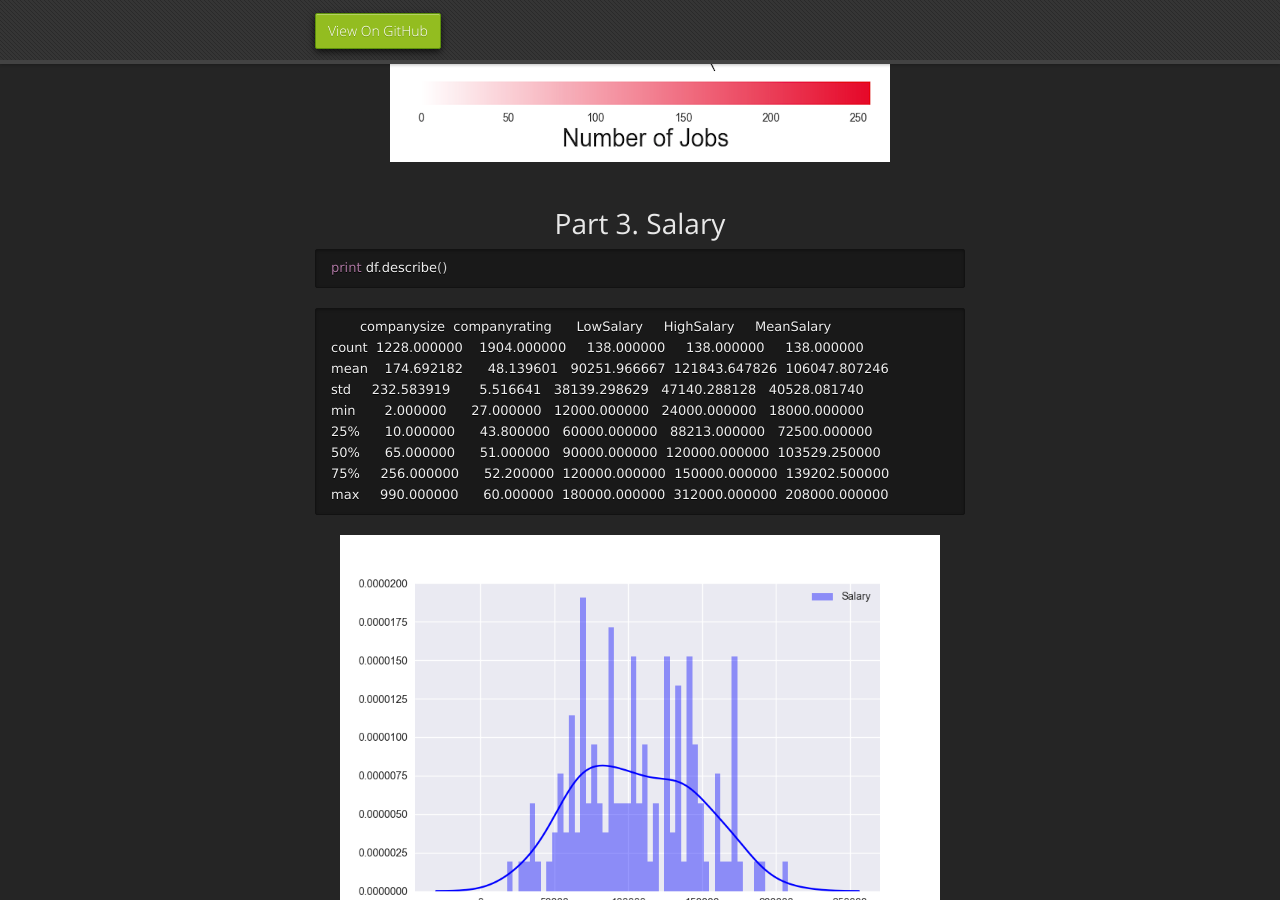
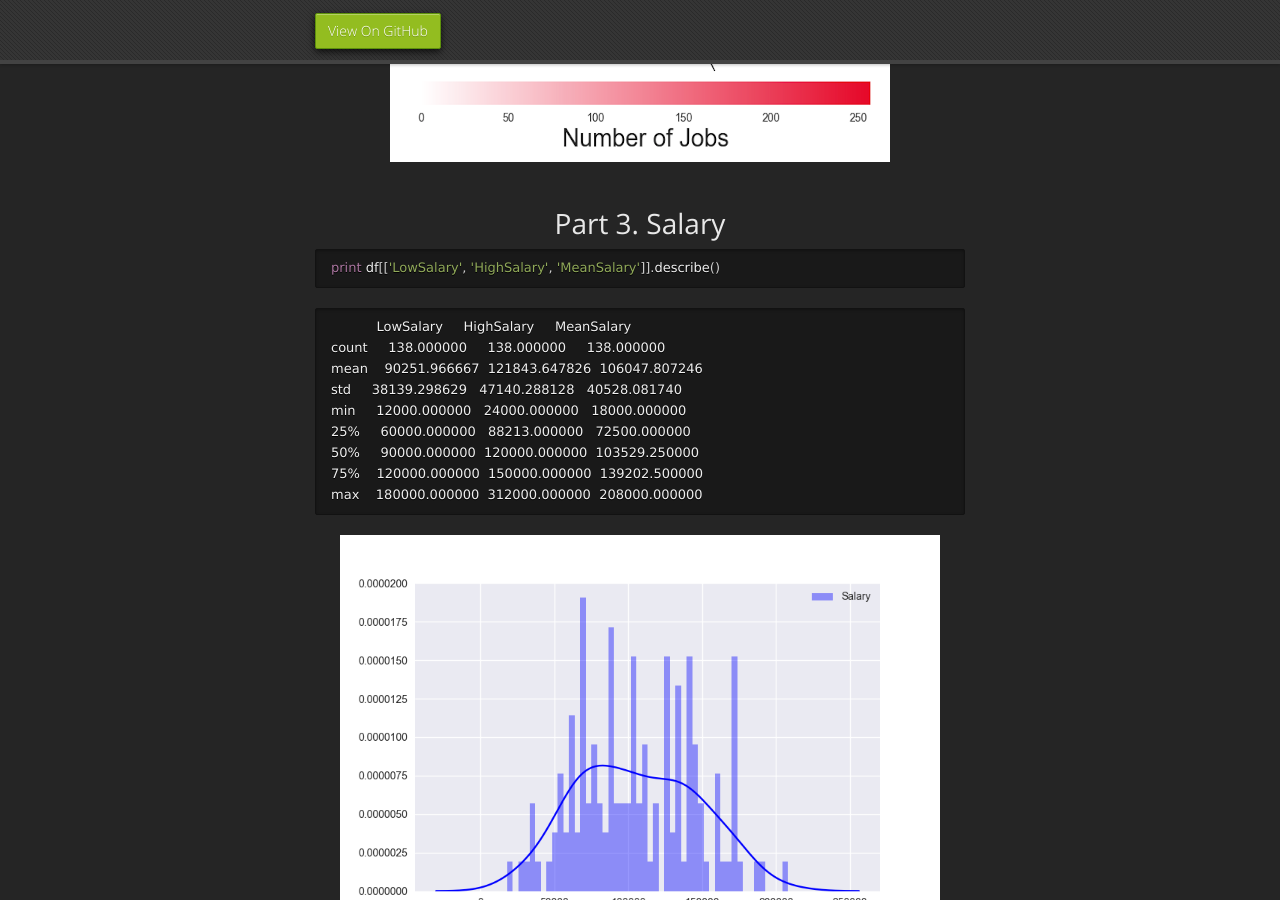
Before and after one commit to mrbrins82/mrbrins82.github.io, a Jekyll site: the page built from kaggle_indeed.md, in a window 1280 px wide and 900 px high, scrolled down 6477 px. Built offline with Jekyll 4.4.1, drawn with Linux system fonts in a browser that asks for light colours; nearby versions of some CDN libraries; our own code applies the rules of GitHub Pages for plain Markdown files.

Commit message:
updated indeed page

````diff
--- a/kaggle_indeed.md
+++ b/kaggle_indeed.md
@@ -170,18 +170,18 @@ What are some of the most common job titles that people are hiring for?
 <br/>
 # [](#header-3)<center>Part 3. Salary<center/>
 ```python
-print df.describe()
+print df[['LowSalary', 'HighSalary', 'MeanSalary']].describe()
 ```
 ```ipython
-       companysize  companyrating      LowSalary     HighSalary     MeanSalary
-count  1228.000000    1904.000000     138.000000     138.000000     138.000000
-mean    174.692182      48.139601   90251.966667  121843.647826  106047.807246
-std     232.583919       5.516641   38139.298629   47140.288128   40528.081740
-min       2.000000      27.000000   12000.000000   24000.000000   18000.000000
-25%      10.000000      43.800000   60000.000000   88213.000000   72500.000000
-50%      65.000000      51.000000   90000.000000  120000.000000  103529.250000
-75%     256.000000      52.200000  120000.000000  150000.000000  139202.500000
-max     990.000000      60.000000  180000.000000  312000.000000  208000.000000
+           LowSalary     HighSalary     MeanSalary
+count     138.000000     138.000000     138.000000
+mean    90251.966667  121843.647826  106047.807246
+std     38139.298629   47140.288128   40528.081740
+min     12000.000000   24000.000000   18000.000000
+25%     60000.000000   88213.000000   72500.000000
+50%     90000.000000  120000.000000  103529.250000
+75%    120000.000000  150000.000000  139202.500000
+max    180000.000000  312000.000000  208000.000000
 ```
 <center><img src="./assets/images/salary_dist_plot.png" alt="salary distributions plot" width="600" height="400" />
 </center>
````
